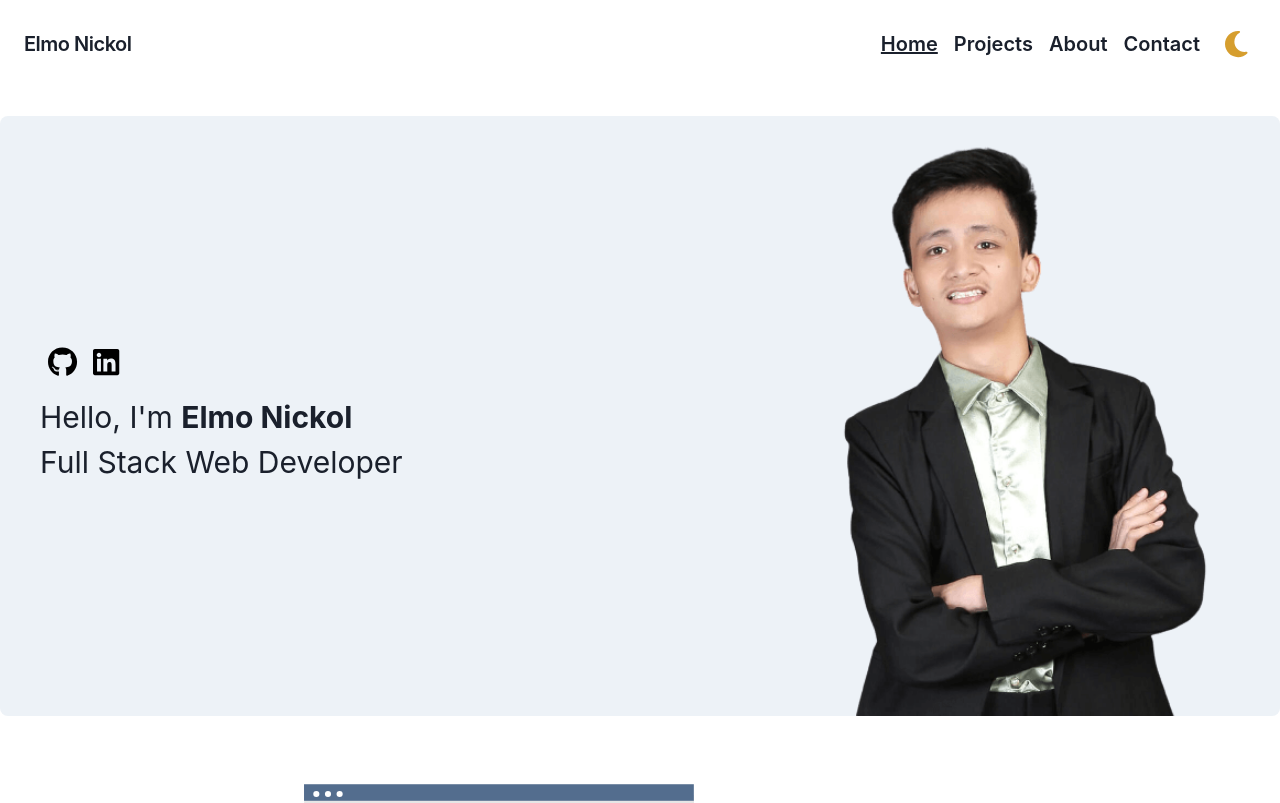
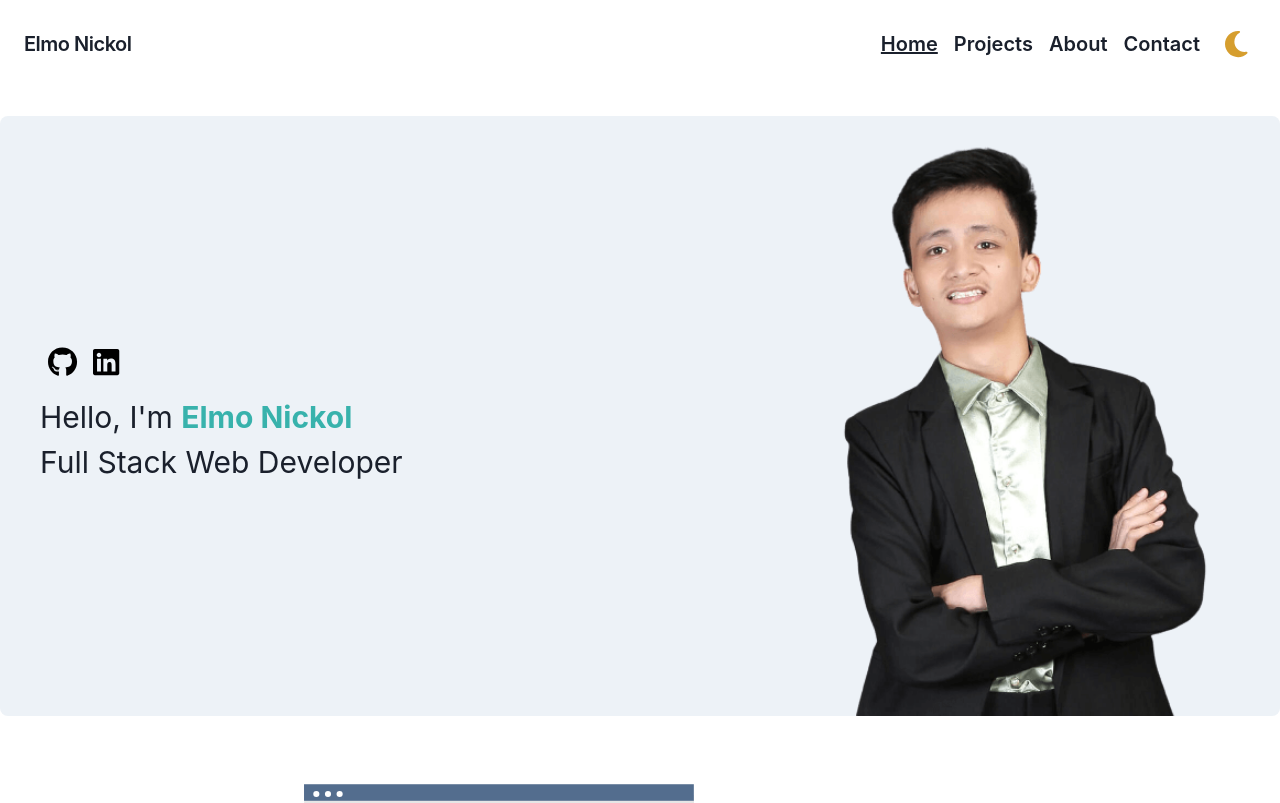
Before and after one commit to elmonickcool/my_portfolio, a Next.js app: page / in a window 1280 px wide. Shown: the top 803 px of the page. Built offline with nearby package versions, Linux system fonts and the light colour scheme.

Commit message:
teal color

```diff
--- a/src/components/sections/Hero.jsx
+++ b/src/components/sections/Hero.jsx
@@ -19,7 +19,7 @@ const Hero = () => {
               </Box>
               <Box>
                 <Text fontSize={textSize} textAlign={['center', 'center', 'left']}>
-                  Hello, I&apos;m <span className="font-bold">Elmo Nickol</span><br />
+                  Hello, I&apos;m <Text as="span" className="font-bold" color="teal.400">Elmo Nickol</Text><br />
                   <TypeAnimation
                     sequence={[
                       'Full Stack Web Developer',
```
